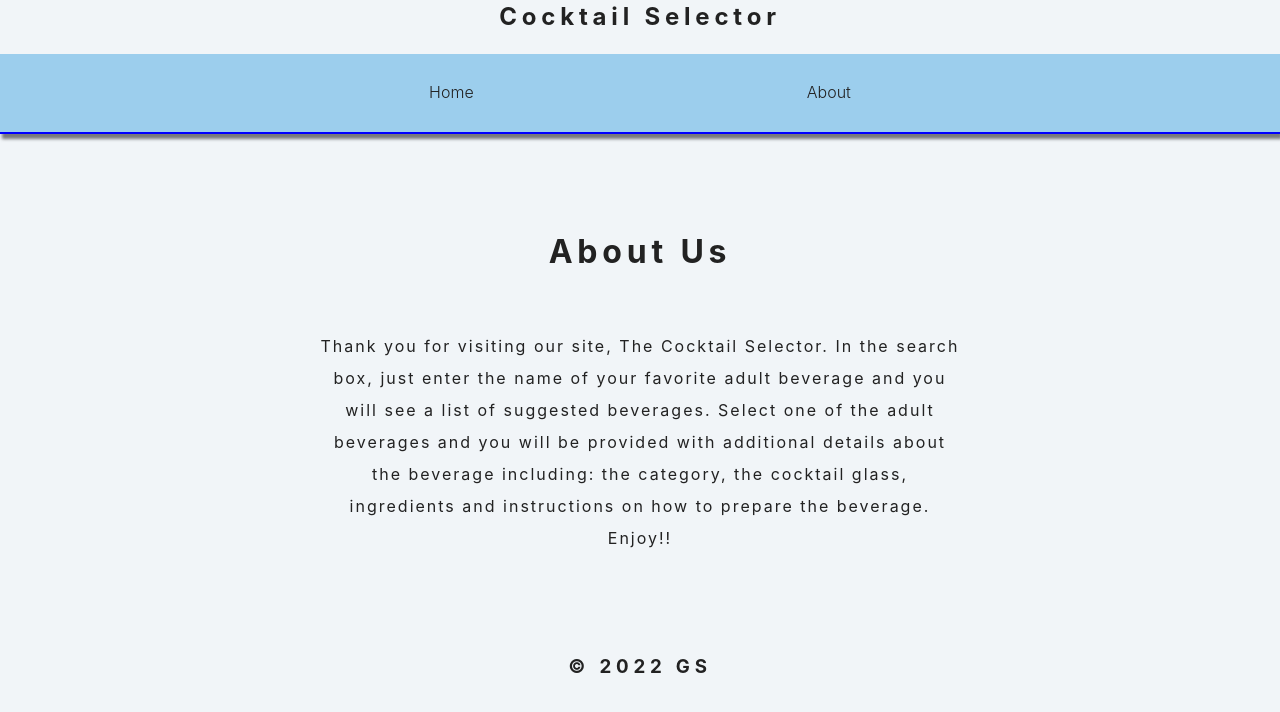
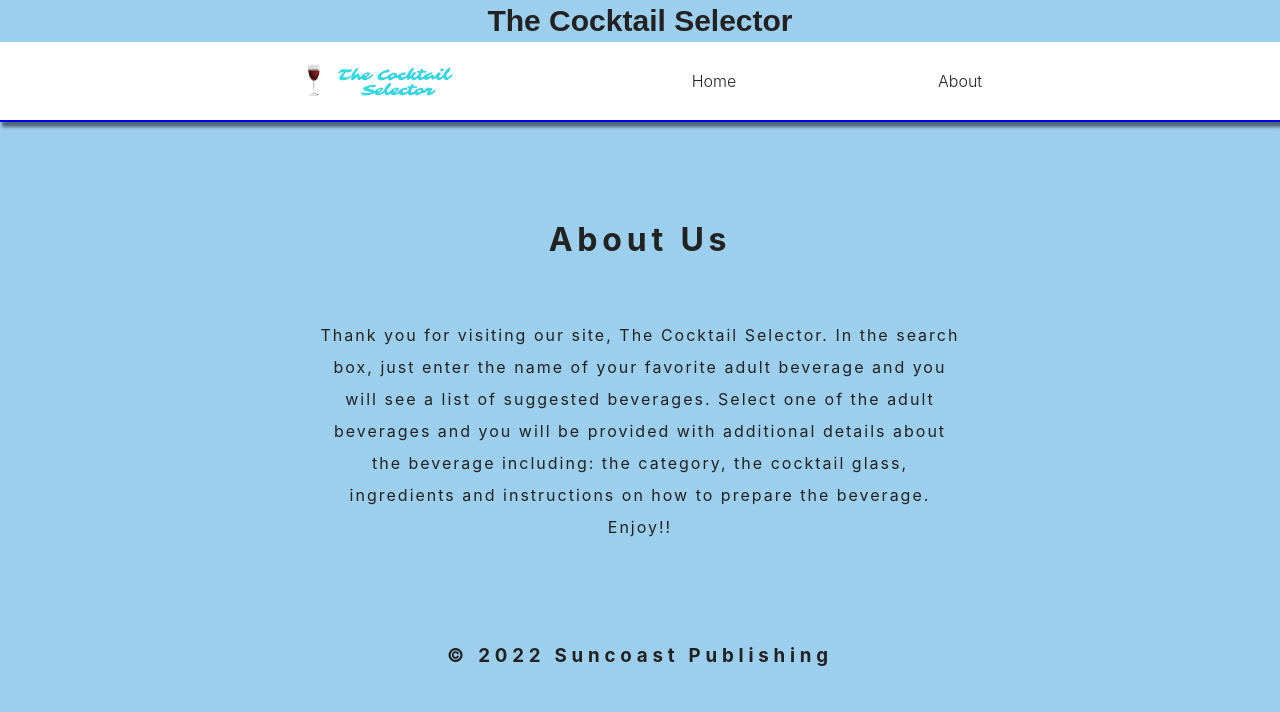
Before and after one commit to swanmac/Cocktail_Selector, a React (Create React App) app in the folder cocktail-selector/: page /about in a window 1280 px wide. Shown: the top 712 px of the page. Built offline with nearby package versions, Linux system fonts and the light colour scheme; the HTML template or start-up script is replaced by a standard one.

Commit message:
styled website

```diff
--- a/cocktail-selector/src/components/Cocktail.jsx
+++ b/cocktail-selector/src/components/Cocktail.jsx
@@ -55,7 +55,7 @@ return (
     <SearchForm setCocktail={setCocktail} cocktail={cocktail}/>
   <div className='img-container'>
   <div className='cocktail-footer'>
-  <h1>Cocktails!</h1>
+  {/* <h1>Cocktails!</h1> */}
   </div>
   <div className='cocktails-center'>
     {
@@ -74,7 +74,7 @@ return (
 
       ))}
       <div className="backHome">
-      <Link to='/' className='btn btn-primary'>
+      <Link to='/cocktail' className='btn btn-primary'>
           back home
         </Link>
           </div>
--- a/cocktail-selector/src/components/Footer.jsx
+++ b/cocktail-selector/src/components/Footer.jsx
@@ -1,6 +1,6 @@
 export default function Footer () {
 
     return (
-        <div><h3> &copy; 2022 GS </h3></div>
+        <div><h3> &copy; 2022 Suncoast Publishing </h3></div>
     )
 }
--- a/cocktail-selector/src/components/Header.jsx
+++ b/cocktail-selector/src/components/Header.jsx
@@ -4,7 +4,7 @@ import Nav from './Nav'
 export default function Header () {
     return (
     <div>
-        <h2>Cocktail Selector</h2>
+        <h2>The Cocktail Selector</h2>
     </div>
     )
 }
--- a/cocktail-selector/src/components/Nav.jsx
+++ b/cocktail-selector/src/components/Nav.jsx
@@ -1,10 +1,13 @@
 import { Link } from 'react-router-dom'
-
+import logo from '../logo.png'
 export default function Nav () {
     return (
         <div>
         <nav className='navbar'>
         <div className='nav-center'>
+        <Link to='/'>
+          <img src={logo} alt='cocktail db logo' className='logo' />
+        </Link>
             <Link to ="/">Home</Link>
             {/* <Link to ="/listing">Listing</Link> */}
             {/* <Link to ="/cocktail/:id">Single Cocktail</Link> */}
--- a/cocktail-selector/src/components/SearchForm.jsx
+++ b/cocktail-selector/src/components/SearchForm.jsx
@@ -2,6 +2,8 @@ import React from 'react'
 import { useState } from 'react'
 import axios from 'axios'
 export default function SearchForm(props) {
+
+
 
 const [searchTerm, setSearchTerm] = useState('')
 
@@ -13,7 +15,7 @@ const handleSubmit = (e) => {
 const handleChange = (e) => {
   setSearchTerm({ ...searchTerm, ['']: e.target.value  })
 
-  // console.log(searchTerm[""].toLowerCase())
+  console.log(searchTerm[""].toLowerCase())
 props.setCocktail(props.cocktail.filter(drink=>drink.strDrink.toLowerCase().includes(searchTerm[""].toLowerCase())===true))
 };
 
--- a/cocktail-selector/src/index.css
+++ b/cocktail-selector/src/index.css
@@ -39,13 +39,12 @@ body {
   font-family: -apple-system, BlinkMacSystemFont, 'Segoe UI', Roboto, Oxygen,
     Ubuntu, Cantarell, 'Open Sans', 'Helvetica Neue', sans-serif;
   color: var(--mainBlack);
-  background: var(--mainBackground);
+  background: rgb(156, 206, 237);
   line-height: 1.4;
   font-size: 1rem;
   font-weight: 300;
 }
 h1,
-h2,
 h3,
 h4,
 h5,
@@ -67,6 +66,11 @@ a {
 img {
   width: 100%;
   display: block;
+}
+
+h2 {
+  font-family: Arial, Helvetica, sans-serif;
+  font-size: 30px;
 }
 
 /*
@@ -132,7 +136,7 @@ Navbar
 ======
 */
 .navbar {
-  background: rgb(156, 206, 237);
+  background: white ;
   height: 5rem;
   display: flex;
   align-items: center;
@@ -234,7 +238,7 @@ Cocktail
 */
 
 .cocktail {
-  background: var(--mainWhite);
+  background: coral;
   margin-bottom: 2rem;
   box-shadow: var(--lightShadow);
   transition: var(--mainTransition);
```
Also changed, not shown: cocktail-selector/src/logo.png (added), 1 other file (tests, documents, lock files or other folders).
